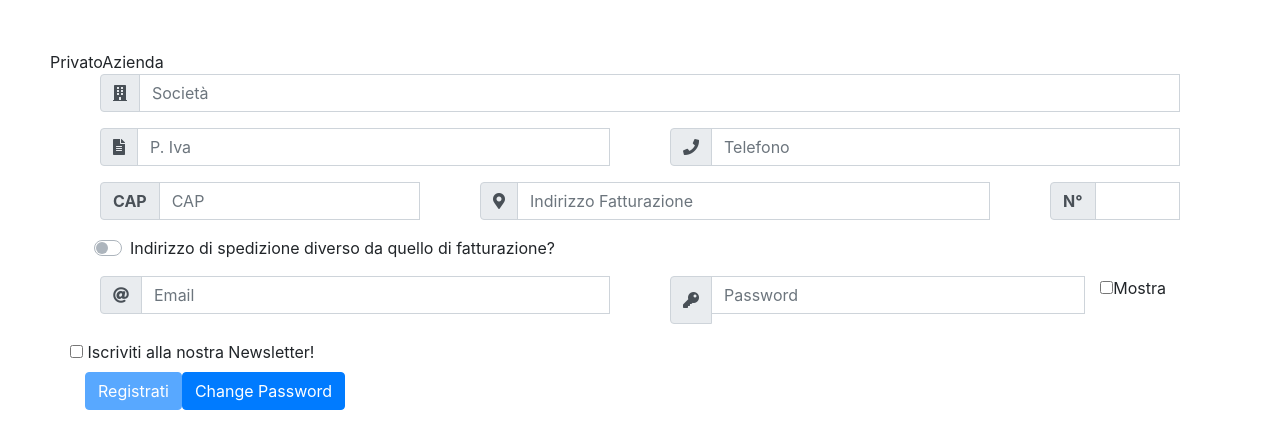
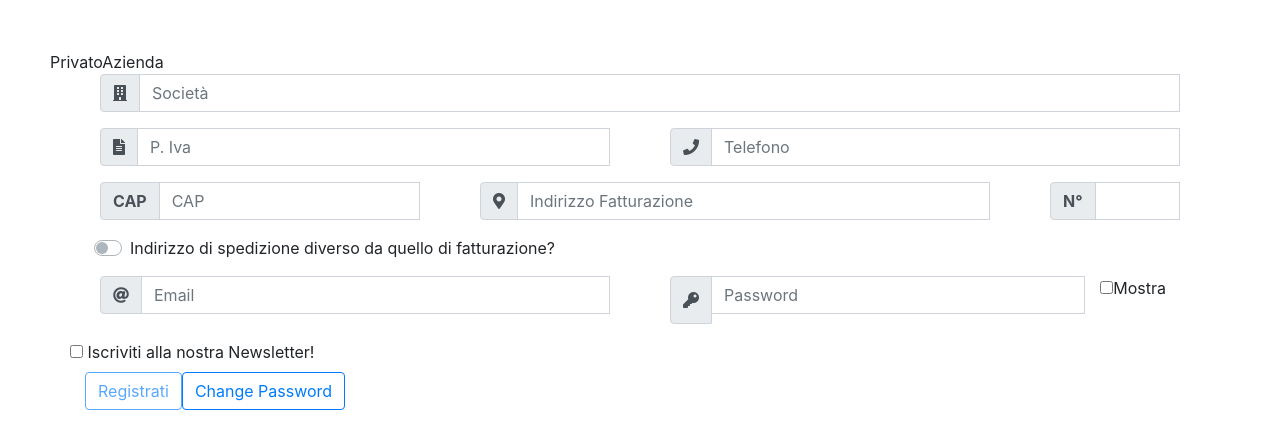
Before and after one commit to zGaglia/YTiAProject, an Angular app: page /azienda in a window 1280 px wide. Shown: the top 448 px of the page. Built offline with nearby package versions, Linux system fonts and the light colour scheme.

Commit message:
commit c

```diff
--- a/package.json
+++ b/package.json
@@ -27,13 +27,13 @@
     "zone.js": "~0.9.1"
   },
   "devDependencies": {
-    "@angular-devkit/build-angular": "~0.803.15",
+    "@angular-devkit/build-angular": "^0.803.17",
     "@angular/cli": "~8.3.15",
     "@angular/compiler-cli": "~8.2.12",
     "@angular/language-service": "~8.2.12",
-    "@types/node": "~8.9.4",
     "@types/jasmine": "~3.3.8",
     "@types/jasminewd2": "~2.0.3",
+    "@types/node": "~8.9.4",
     "codelyzer": "^5.0.0",
     "jasmine-core": "~3.4.0",
     "jasmine-spec-reporter": "~4.2.1",
--- a/src/app/azienda/azienda.component.html
+++ b/src/app/azienda/azienda.component.html
@@ -207,5 +207,5 @@
                     <div class="row">
                         <label for="newsletter"><input type="checkbox"> Iscriviti alla nostra Newsletter!</label>
                     </div>
-                    <button type="submit" class="btn btn-primary" [disabled]="form.invalid">Registrati</button>
-                    <button type="submit" class="btn btn-primary" (click)="togglePass('changepassword')">Change Password</button>
+                    <button type="submit" class="btn btn-outline-primary " [disabled]="form.invalid">Registrati</button>
+                    <button type="submit" class="btn btn-outline-primary " (click)="togglePass('changepassword')">Change Password</button>
--- a/src/app/cambia-password/cambia-password.component.html
+++ b/src/app/cambia-password/cambia-password.component.html
@@ -30,5 +30,5 @@
 
             </div>
         </div>
-        <button type="submit" [disabled]="!form2.valid || !comparePassNew || !comparePassEsistente">Submit</button>
+        <button type="submit" class="btn btn-outline-primary " [disabled]="!form2.valid || !comparePassNew || !comparePassEsistente">Submit</button>
         </form>
--- a/src/app/form/form.component.html
+++ b/src/app/form/form.component.html
@@ -214,5 +214,5 @@
             <div class="row">
                 <label for="newsletter"><input type="checkbox"> Iscriviti alla nostra Newsletter!</label>
             </div>
-            <button type="submit" class="btn btn-outline-primary btn-lg" [disabled]= "form1.invalid">Registrati</button>
-            <button type="submit" class="btn btn-outline-primary btn-lg" (click)="togglePass('changepassword')">Change Password</button>
+            <button type="submit" class="btn btn-outline-primary " [disabled]= "form1.invalid">Registrati</button>
+            <button type="submit" class="btn btn-outline-primary " (click)="togglePass('changepassword')">Change Password</button>
```
Also changed, not shown: 1 other file (tests, documents, lock files or other folders).
